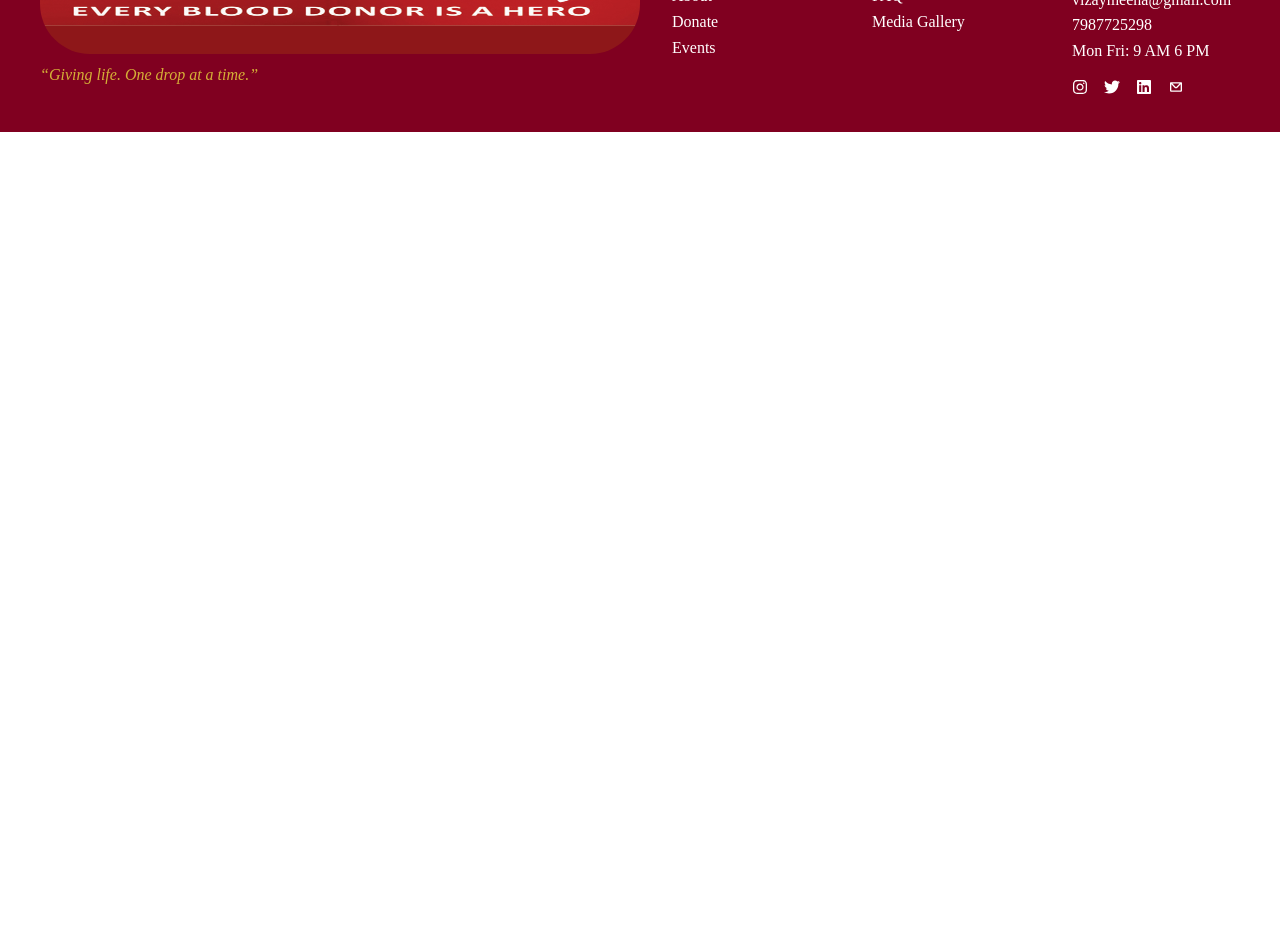
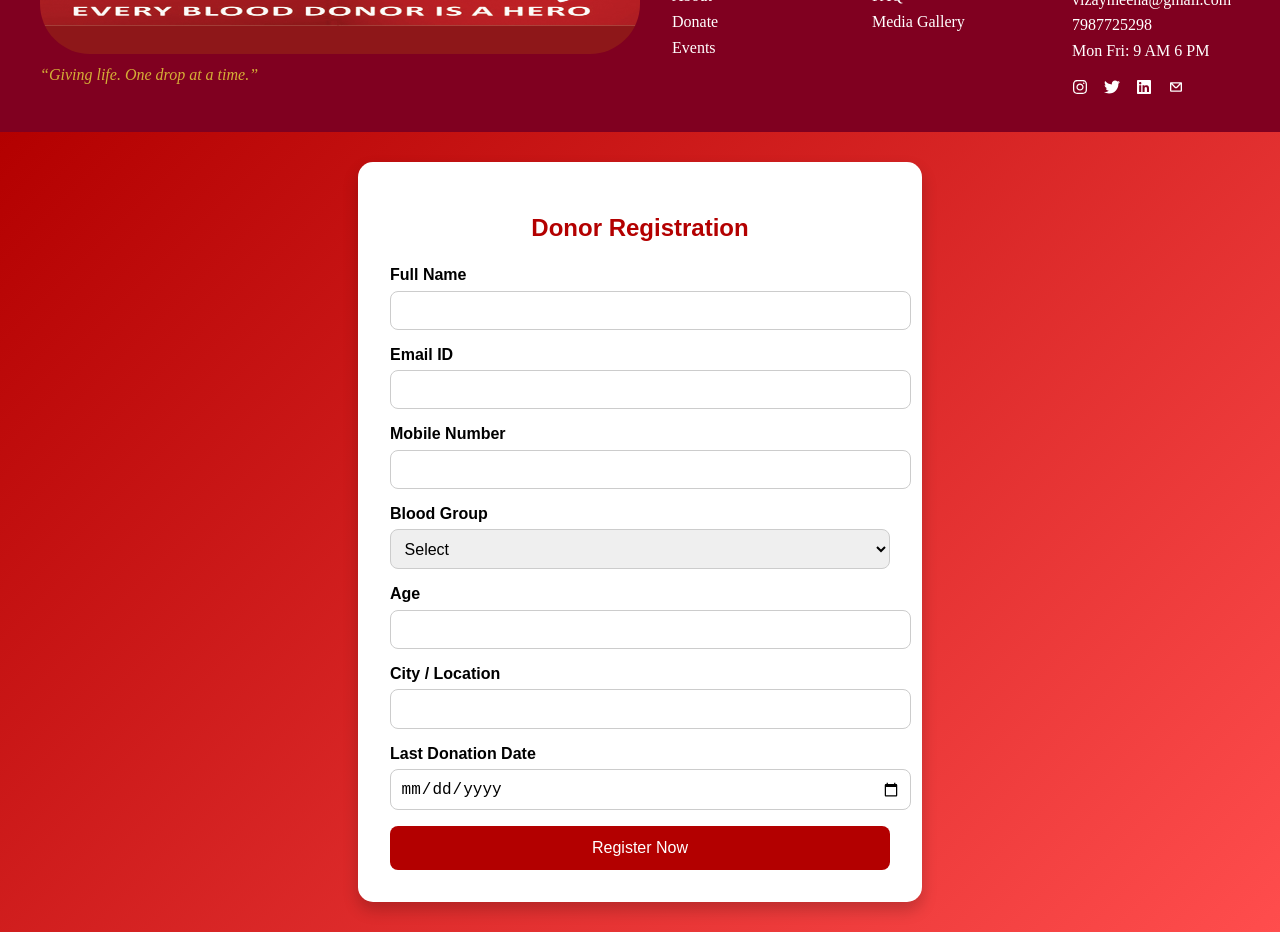
Before and after one commit to vizaymeena/rakthsetu, a React (Vite) app: page / in a window 1280 px wide. Shown: the part 940-1872 px from the top of the page. Before the commit the page ends 1072 px from the top, so only its background shows below. Built offline with nearby package versions, Linux system fonts and the light colour scheme.

Commit message:
pushing registration form

```diff
--- a/src/App.jsx
+++ b/src/App.jsx
@@ -1,11 +1,14 @@
 import './App.css'
 import Layout from './Components/Layout'
+import Register from './Components/Registration'
+
 function App() {
 
 
   return (
     <>
      <Layout/>
+     <Register/>
     </>
   )
 }
--- /dev/null
+++ b/src/Components/Registration.jsx
@@ -0,0 +1,84 @@
+import "../assets/styles/registration.css"
+import React, { useState } from 'react';
+
+
+const Register = () => {
+  const [formData, setFormData] = useState({
+    fullName: '',
+    email: '',
+    phone: '',
+    bloodGroup: '',
+    age: '',
+    location: '',
+    lastDonation: ''
+  });
+
+  const handleChange = (e) => {
+    const { name, value } = e.target;
+    setFormData(prev => ({ ...prev, [name]: value }));
+  };
+
+  const handleSubmit = (e) => {
+    e.preventDefault();
+    console.log('Form Data Submitted:', formData);
+    // Here you can send formData to your API using axios/fetch
+  };
+
+  return (
+    <div className="form-wrapper">
+      <div className="form-container">
+        <h2>Donor Registration</h2>
+        <form onSubmit={handleSubmit}>
+          <div className="form-group">
+            <label>Full Name</label>
+            <input type="text" name="fullName" value={formData.fullName} onChange={handleChange} required />
+          </div>
+
+          <div className="form-group">
+            <label>Email ID</label>
+            <input type="email" name="email" value={formData.email} onChange={handleChange} required />
+          </div>
+
+          <div className="form-group">
+            <label>Mobile Number</label>
+            <input type="tel" name="phone" value={formData.phone} onChange={handleChange} required pattern="[0-9]{10}" />
+          </div>
+
+          <div className="form-group">
+            <label>Blood Group</label>
+            <select name="bloodGroup" value={formData.bloodGroup} onChange={handleChange} required>
+              <option value="">Select</option>
+              <option value="A+">A+</option>
+              <option value="A-">A-</option>
+              <option value="B+">B+</option>
+              <option value="B-">B-</option>
+              <option value="O+">O+</option>
+              <option value="O-">O-</option>
+              <option value="AB+">AB+</option>
+              <option value="AB-">AB-</option>
+            </select>
+          </div>
+
+          <div className="form-group">
+            <label>Age</label>
+            <input type="number" name="age" value={formData.age} onChange={handleChange} min="18" max="65" required />
+          </div>
+
+          <div className="form-group">
+            <label>City / Location</label>
+            <input type="text" name="location" value={formData.location} onChange={handleChange} required />
+          </div>
+
+          <div className="form-group">
+            <label>Last Donation Date</label>
+            <input type="date" name="lastDonation" value={formData.lastDonation} onChange={handleChange} />
+          </div>
+
+          <button type="submit">Register Now</button>
+        </form>
+      </div>
+    </div>
+  );
+};
+
+export default Register
--- /dev/null
+++ b/src/assets/styles/registration.css
@@ -0,0 +1,62 @@
+
+.form-wrapper {
+  background: linear-gradient(135deg, #b30000, #ff4d4d);
+  min-height: 100vh;
+  display: flex;
+  justify-content: center;
+  align-items: center;
+}
+
+.form-container {
+  background: #fff;
+  padding: 2rem;
+  border-radius: 15px;
+  width: 100%;
+  max-width: 500px;
+  box-shadow: 0 8px 16px rgba(0, 0, 0, 0.2);
+}
+
+.form-container h2 {
+  text-align: center;
+  color: #b30000;
+  margin-bottom: 1.5rem;
+}
+
+.form-group {
+  margin-bottom: 1rem;
+}
+
+label {
+  font-weight: bold;
+  display: block;
+  margin-bottom: 0.4rem;
+}
+
+input, select {
+  width: 100%;
+  padding: 0.6rem;
+  border: 1px solid #ccc;
+  border-radius: 8px;
+  font-size: 1rem;
+}
+
+input:focus, select:focus {
+  border-color: #b30000;
+  outline: none;
+}
+
+button {
+  width: 100%;
+  background-color: #b30000;
+  color: white;
+  border: none;
+  padding: 0.8rem;
+  font-size: 1rem;
+  border-radius: 8px;
+  cursor: pointer;
+  transition: background-color 0.3s ease;
+}
+
+button:hover {
+  background-color: #800000;
+}
```
